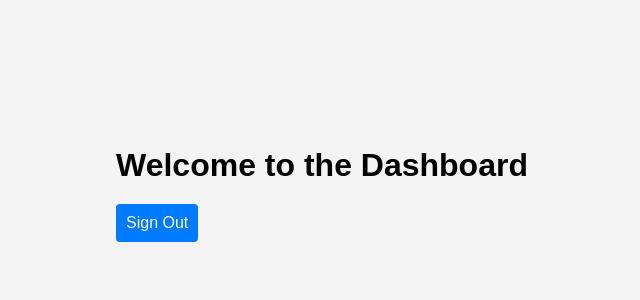
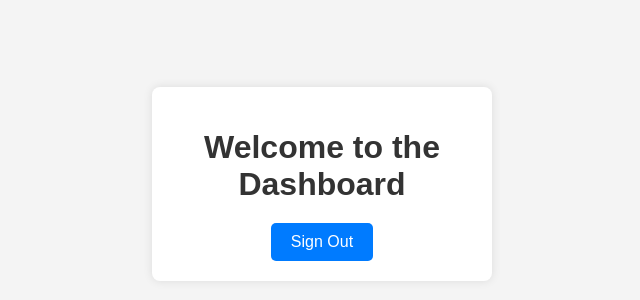
Before and after one commit to Fawad-Jawed/Registration-Form-With-Firebase, a plain HTML site: page dashboard.html in a window 1280 px wide. Shown: the part 216-516 px from the top of the page, without its empty margins (318-958 px from the left). Drawn offline with Linux system fonts and the light colour scheme; no server answers.

Commit message:
Update styles.css

```diff
--- a/styles.css
+++ b/styles.css
@@ -80,3 +80,42 @@ button:hover {
 .signup-link a:hover {
   text-decoration: underline;
 }
+
+.dash {
+  font-family: Arial, sans-serif;
+  display: flex;
+  justify-content: center;
+  align-items: center;
+  height: 100vh;
+  background-color: #f4f4f4;
+  margin: 0;
+}
+
+.containerh {
+  background-color: #fff;
+  padding: 20px;
+  border-radius: 8px;
+  box-shadow: 0 0 10px rgba(0, 0, 0, 0.1);
+  width: 300px;
+  text-align: center;
+}
+
+h1.outh {
+  margin-bottom: 20px;
+  color: #333;
+}
+
+button.out {
+  background-color: #007bff;
+  color: white;
+  border: none;
+  padding: 10px 20px;
+  font-size: 16px;
+  cursor: pointer;
+  border-radius: 5px;
+  transition: background-color 0.3s ease;
+}
+
+button.out:hover {
+  background-color: #0056b3;
+}
```
Lines whose indentation alone changed are shown as unchanged.
